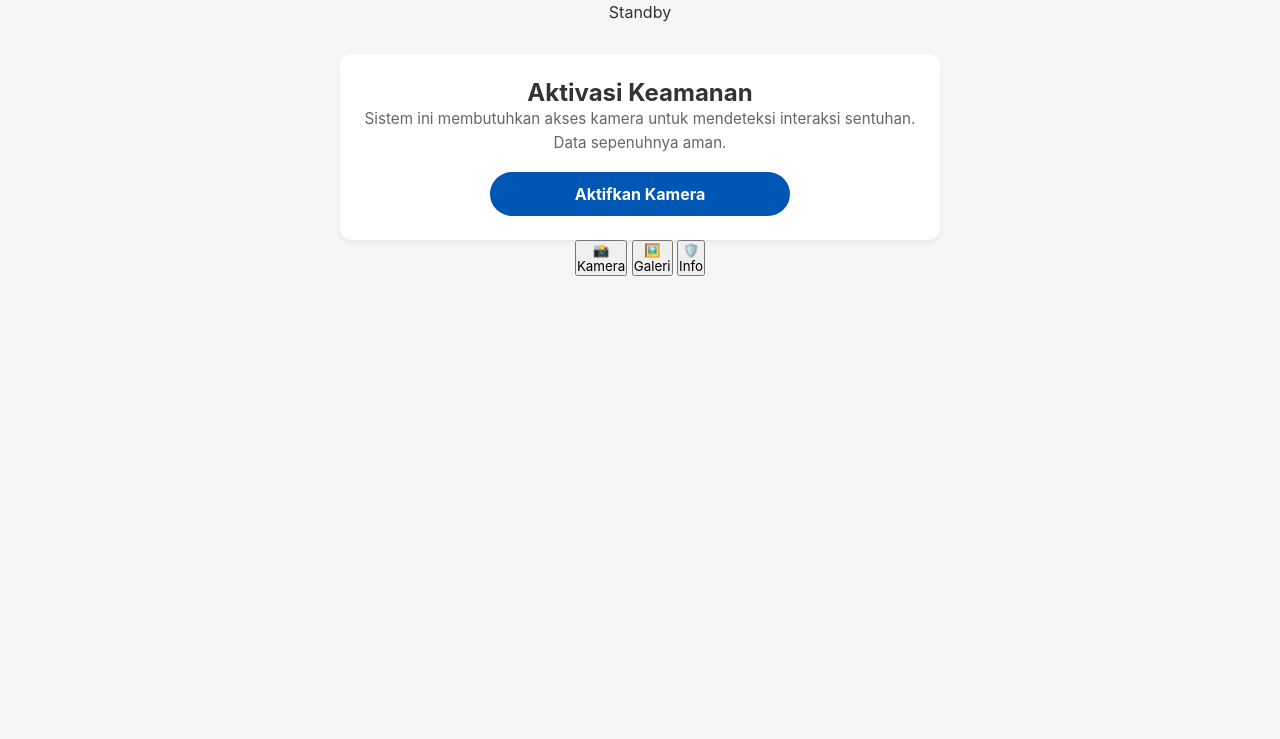
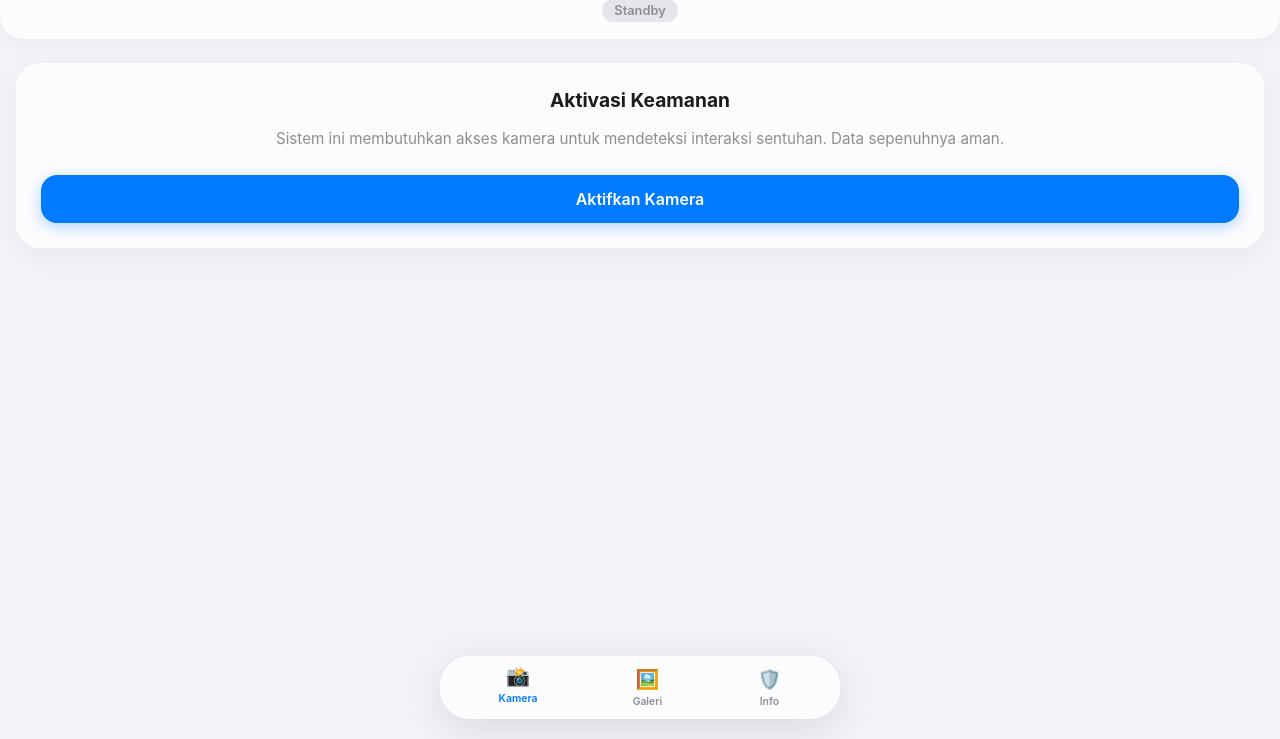
Before and after one commit to sanzzyproject/sleep-scurity, a website: page frontend/index.html in a window 1280 px wide. Shown: the part 61-800 px from the top of the page. Drawn offline with Linux system fonts and the light colour scheme.

Commit message:
Update style.css

```diff
--- a/frontend/style.css
+++ b/frontend/style.css
@@ -1,158 +1,187 @@
 :root {
-    --primary: #0056b3;
-    --primary-hover: #004494;
-    --bg-color: #f4f7f6;
-    --card-bg: #ffffff;
-    --text-main: #333333;
-    --text-muted: #666666;
-    --success: #28a745;
-    --radius: 12px;
+    --primary-blue: #007AFF;
+    --primary-hover: #005bb5;
+    --danger-red: #FF3B30;
+    --bg-light: #F2F2F7;
+    --card-bg: rgba(255, 255, 255, 0.75);
+    --text-dark: #1C1C1E;
+    --text-muted: #8E8E93;
+    --radius-lg: 24px;
+    --radius-md: 16px;
 }
 
 * {
     box-sizing: border-box;
     margin: 0;
     padding: 0;
-    font-family: -apple-system, BlinkMacSystemFont, "Segoe UI", Roboto, Helvetica, Arial, sans-serif;
+    font-family: -apple-system, BlinkMacSystemFont, "SF Pro Display", "Segoe UI", Roboto, Helvetica, sans-serif;
+    -webkit-tap-highlight-color: transparent;
 }
 
 body {
-    background-color: var(--bg-color);
-    color: var(--text-main);
+    background-color: var(--bg-light);
+    color: var(--text-dark);
     display: flex;
     flex-direction: column;
-    align-items: center;
     min-height: 100vh;
-    padding: 1rem;
+    padding-bottom: 90px; /* Space for dock */
 }
 
-header {
+/* Glassmorphism Utilities */
+.glass-header, .glass-card, .glass-dock {
+    background: var(--card-bg);
+    backdrop-filter: blur(20px);
+    -webkit-backdrop-filter: blur(20px);
+    border: 1px solid rgba(255, 255, 255, 0.5);
+}
+
+.glass-header {
+    position: sticky;
+    top: 0;
+    z-index: 10;
+    padding: 1.5rem 1rem 1rem;
     text-align: center;
-    margin-bottom: 2rem;
-    width: 100%;
+    border-bottom-left-radius: var(--radius-lg);
+    border-bottom-right-radius: var(--radius-lg);
+    box-shadow: 0 4px 20px rgba(0,0,0,0.03);
 }
 
 h1 {
-    color: var(--primary);
+    font-size: 1.4rem;
+    font-weight: 700;
     margin-bottom: 0.5rem;
 }
 
-.status {
-    font-weight: bold;
-    padding: 0.5rem 1rem;
+.badge {
+    font-size: 0.8rem;
+    font-weight: 600;
+    padding: 4px 12px;
     border-radius: 20px;
     display: inline-block;
-    background: #e2e3e5;
 }
 
-.status.active {
-    background: #d4edda;
-    color: var(--success);
+.badge.standby { background: #E5E5EA; color: var(--text-muted); }
+.badge.active { background: rgba(0, 122, 255, 0.1); color: var(--primary-blue); }
+
+main {
+    padding: 1.5rem 1rem;
+    flex: 1;
 }
 
-main {
-    width: 100%;
-    max-width: 600px;
-    display: flex;
-    flex-direction: column;
-    gap: 1.5rem;
+.tab-content { display: none; animation: fadeIn 0.3s ease; }
+.tab-content.active { display: block; }
+
+@keyframes fadeIn {
+    from { opacity: 0; transform: translateY(10px); }
+    to { opacity: 1; transform: translateY(0); }
 }
 
 .card {
-    background: var(--card-bg);
+    border-radius: var(--radius-lg);
     padding: 1.5rem;
-    border-radius: var(--radius);
-    box-shadow: 0 4px 6px rgba(0,0,0,0.05);
     text-align: center;
-    transition: opacity 0.3s ease;
+    box-shadow: 0 8px 30px rgba(0,0,0,0.04);
 }
 
-.card p {
-    color: var(--text-muted);
-    line-height: 1.6;
-    margin-bottom: 1rem;
-    font-size: 0.95rem;
+.card h2 { font-size: 1.2rem; margin-bottom: 1rem; }
+.card p { color: var(--text-muted); font-size: 0.95rem; line-height: 1.5; margin-bottom: 1.5rem; }
+
+.hidden { display: none !important; }
+
+/* Modern Buttons */
+.btn {
+    width: 100%;
+    padding: 14px;
+    font-size: 1rem;
+    font-weight: 600;
+    border: none;
+    border-radius: var(--radius-md);
+    cursor: pointer;
+    transition: all 0.2s ease;
 }
 
-.hidden {
-    display: none !important;
-}
+.btn.primary { background: var(--primary-blue); color: white; box-shadow: 0 4px 15px rgba(0, 122, 255, 0.3); }
+.btn.primary:active { transform: scale(0.96); background: var(--primary-hover); }
 
-.btn {
-    display: inline-block;
-    padding: 12px 24px;
-    font-size: 1rem;
-    font-weight: bold;
-    border: none;
-    border-radius: 30px;
-    cursor: pointer;
-    transition: background 0.3s ease, transform 0.1s ease;
-    width: 100%;
-    max-width: 300px;
-}
-
-.btn.primary {
-    background-color: var(--primary);
-    color: white;
-}
-
-.btn.primary:active {
-    background-color: var(--primary-hover);
-    transform: scale(0.98);
-}
+.btn.danger { background: var(--danger-red); color: white; margin-top: 1rem; box-shadow: 0 4px 15px rgba(255, 59, 48, 0.3); }
+.btn.danger:active { transform: scale(0.96); opacity: 0.8; }
 
 .video-container {
-    width: 100%;
-    border-radius: var(--radius);
+    border-radius: var(--radius-md);
     overflow: hidden;
     margin-bottom: 1rem;
     background: #000;
 }
+video { width: 100%; display: block; border-radius: var(--radius-md); }
 
-video {
-    width: 100%;
-    display: block;
-}
+.instruction { font-size: 0.9rem !important; color: var(--primary-blue) !important; font-weight: 600; margin-bottom: 0 !important; }
 
-.instruction {
-    font-size: 0.85rem !important;
-    color: var(--primary) !important;
-    font-weight: 500;
-}
-
+/* 2-Column Gallery Grid */
 .gallery-grid {
     display: grid;
-    grid-template-columns: 1fr;
-    gap: 1rem;
-    margin-top: 1rem;
+    grid-template-columns: repeat(2, 1fr);
+    gap: 10px;
 }
 
 .photo-card {
-    background: var(--bg-color);
-    border-radius: var(--radius);
+    background: white;
+    border-radius: var(--radius-md);
     overflow: hidden;
-    padding-bottom: 1rem;
+    box-shadow: 0 2px 10px rgba(0,0,0,0.05);
+    display: flex;
+    flex-direction: column;
 }
 
 .photo-card img {
     width: 100%;
+    aspect-ratio: 1/1; /* Square crop */
+    object-fit: cover;
     display: block;
 }
 
-.photo-info {
-    padding: 0.5rem;
-    font-size: 0.8rem;
-    color: var(--text-muted);
+.photo-info { padding: 8px; font-size: 0.7rem; color: var(--text-muted); text-align: center; }
+.download-btn {
+    display: block;
+    background: var(--bg-light);
+    color: var(--primary-blue);
+    text-decoration: none;
+    font-size: 0.75rem;
+    font-weight: 600;
+    text-align: center;
+    padding: 8px;
+    border-top: 1px solid #E5E5EA;
 }
 
-.download-btn {
-    display: block;
-    margin: 0.5rem auto 0;
-    padding: 8px 16px;
-    background: var(--primary);
-    color: white;
-    text-decoration: none;
-    border-radius: 20px;
-    font-size: 0.85rem;
-    width: max-content;
+.docs-card p { text-align: left; margin-bottom: 1rem; }
+
+/* Bottom Dock Navigation */
+.bottom-dock {
+    position: fixed;
+    bottom: 20px;
+    left: 50%;
+    transform: translateX(-50%);
+    width: 90%;
+    max-width: 400px;
+    display: flex;
+    justify-content: space-around;
+    padding: 10px;
+    border-radius: 30px;
+    box-shadow: 0 10px 40px rgba(0,0,0,0.1);
+    z-index: 100;
 }
+
+.dock-btn {
+    background: none;
+    border: none;
+    font-size: 1.2rem;
+    color: var(--text-muted);
+    cursor: pointer;
+    display: flex;
+    flex-direction: column;
+    align-items: center;
+    gap: 4px;
+    transition: all 0.2s;
+}
+
+.dock-btn span { font-size: 0.65rem; font-weight: 600; }
+.dock-btn.active { color: var(--primary-blue); transform: translateY(-3px); }
```
